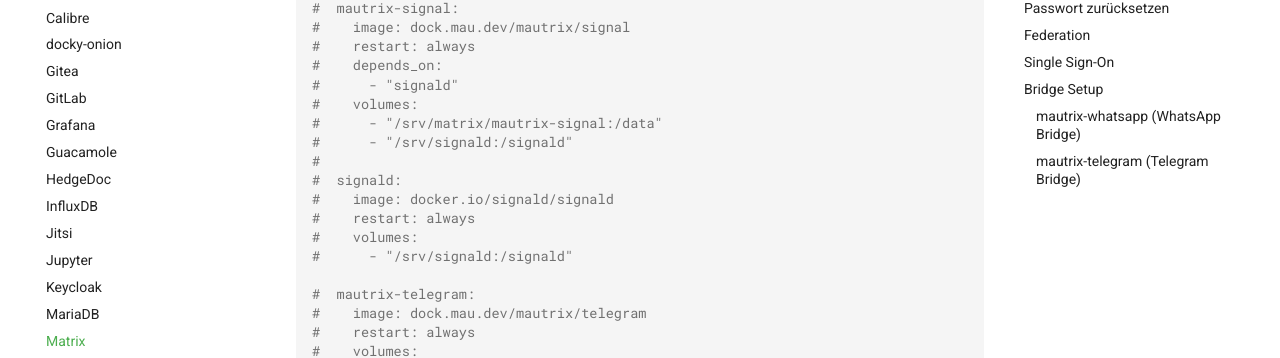
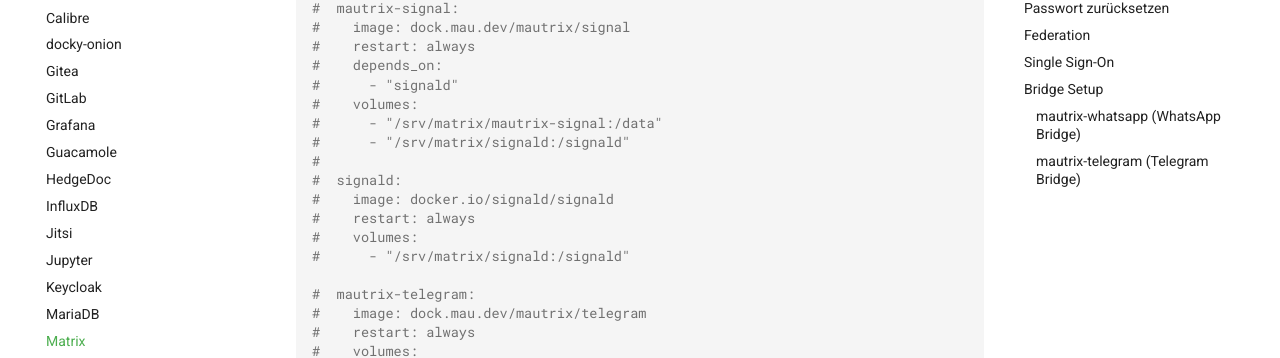
Before and after one commit to felbinger/AdminGuide, an MkDocs documentation site: the page built from docs/services/matrix.md, in a window 1280 px wide and 900 px high, scrolled down 524 px. Shown: the part 127-485 px from the top of the window. Built offline with MkDocs 1.6.1 and Material for MkDocs 9.7.7, drawn with Linux system fonts in a browser that asks for light colours; comment, search, counter and statistics services are not loaded.

Commit message:
Update matrix.md

```diff
--- a/docs/services/matrix.md
+++ b/docs/services/matrix.md
@@ -32,13 +32,13 @@ services:
 #      - "signald"
 #    volumes:
 #      - "/srv/matrix/mautrix-signal:/data"
-#      - "/srv/signald:/signald"
+#      - "/srv/matrix/signald:/signald"
 #
 #  signald:
 #    image: docker.io/signald/signald
 #    restart: always
 #    volumes:
-#      - "/srv/signald:/signald"
+#      - "/srv/matrix/signald:/signald"
 
 #  mautrix-telegram:
 #    image: dock.mau.dev/mautrix/telegram
```
